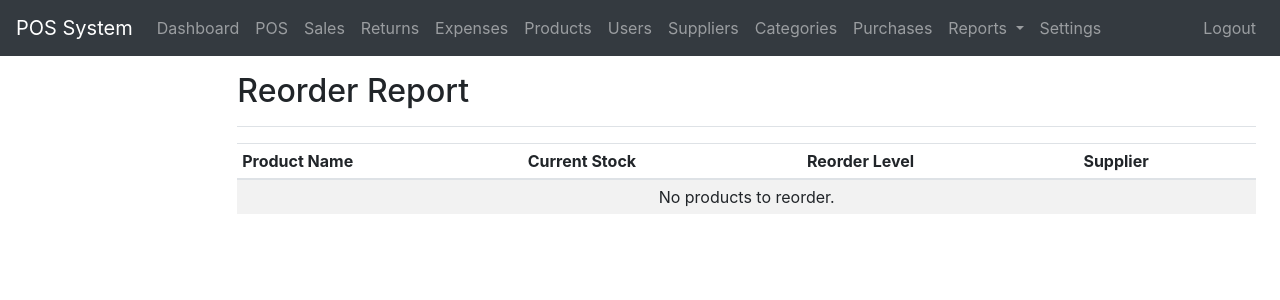
After one commit to priyeshdaspookulangara/pos, a PHP site: page /admin/reorder_report.php in a window 1280 px wide. The commit adds this page. Shown: the top 300 px of the page. Run offline with PHP 8.4, Linux system fonts and the light colour scheme; the visitor is signed in with stand-in values (Sample User, id 1); data that the repository does not hold is empty; some libraries are stand-ins or nearby versions.

Commit message:
Add automated inventory reorder level feature

```diff
--- /dev/null
+++ b/admin/reorder_report.php
@@ -0,0 +1,54 @@
+<?php
+require_once '../templates/header.php';
+
+// Check if the user is an admin
+if ($_SESSION['role'] !== 'Admin') {
+    header('Location: ../pos/dashboard.php');
+    exit;
+}
+
+// Fetch products that are below their reorder level
+$sql = "SELECT p.name, p.current_stock, p.reorder_level, s.name as supplier_name
+        FROM products p
+        LEFT JOIN suppliers s ON p.supplier_id = s.id
+        WHERE p.current_stock <= p.reorder_level";
+$result = mysqli_query($conn, $sql);
+$products = mysqli_fetch_all($result, MYSQLI_ASSOC);
+?>
+
+<div class="d-flex justify-content-between flex-wrap flex-md-nowrap align-items-center pt-3 pb-2 mb-3 border-bottom">
+    <h1 class="h2">Reorder Report</h1>
+</div>
+
+<div class="table-responsive">
+    <table class="table table-striped table-sm">
+        <thead>
+            <tr>
+                <th>Product Name</th>
+                <th>Current Stock</th>
+                <th>Reorder Level</th>
+                <th>Supplier</th>
+            </tr>
+        </thead>
+        <tbody>
+            <?php if (count($products) > 0): ?>
+                <?php foreach ($products as $product): ?>
+                    <tr>
+                        <td><?php echo $product['name']; ?></td>
+                        <td><?php echo $product['current_stock']; ?></td>
+                        <td><?php echo $product['reorder_level']; ?></td>
+                        <td><?php echo $product['supplier_name']; ?></td>
+                    </tr>
+                <?php endforeach; ?>
+            <?php else: ?>
+                <tr>
+                    <td colspan="4" class="text-center">No products to reorder.</td>
+                </tr>
+            <?php endif; ?>
+        </tbody>
+    </table>
+</div>
+
+<?php
+require_once '../templates/footer.php';
+?>
--- a/templates/header.php
+++ b/templates/header.php
@@ -56,8 +56,15 @@ if (!isset($_SESSION['user_id'])) {
                     <a class="nav-link" href="../admin/purchases.php">Purchases</a>
                 </li>
                 <li class="nav-item dropdown">
+                    <?php
+                    // Fetch count of products to reorder
+                    $sql_reorder_count = "SELECT COUNT(*) as reorder_count FROM products WHERE current_stock <= reorder_level";
+                    $result_reorder_count = mysqli_query($conn, $sql_reorder_count);
+                    $reorder_count_data = mysqli_fetch_assoc($result_reorder_count);
+                    $reorder_count = $reorder_count_data['reorder_count'];
+                    ?>
                     <a class="nav-link dropdown-toggle" href="#" id="navbarDropdown" role="button" data-toggle="dropdown" aria-haspopup="true" aria-expanded="false">
-                        Reports
+                        Reports <?php if ($reorder_count > 0): ?><span class="badge badge-danger"><?php echo $reorder_count; ?></span><?php endif; ?>
                     </a>
                     <div class="dropdown-menu" aria-labelledby="navbarDropdown">
                         <a class="dropdown-item" href="../admin/stock_report.php">Stock Report</a>
@@ -66,6 +73,7 @@ if (!isset($_SESSION['user_id'])) {
                         <a class="dropdown-item" href="../admin/expense_report.php">Expense Report</a>
                         <a class="dropdown-item" href="../admin/cash_flow.php">Cash Flow</a>
                         <a class="dropdown-item" href="../admin/stock_movement.php">Stock Movement</a>
+                        <a class="dropdown-item" href="../admin/reorder_report.php">Reorder Report <?php if ($reorder_count > 0): ?><span class="badge badge-danger"><?php echo $reorder_count; ?></span><?php endif; ?></a>
                     </div>
                 </li>
                 <li class="nav-item">
```
